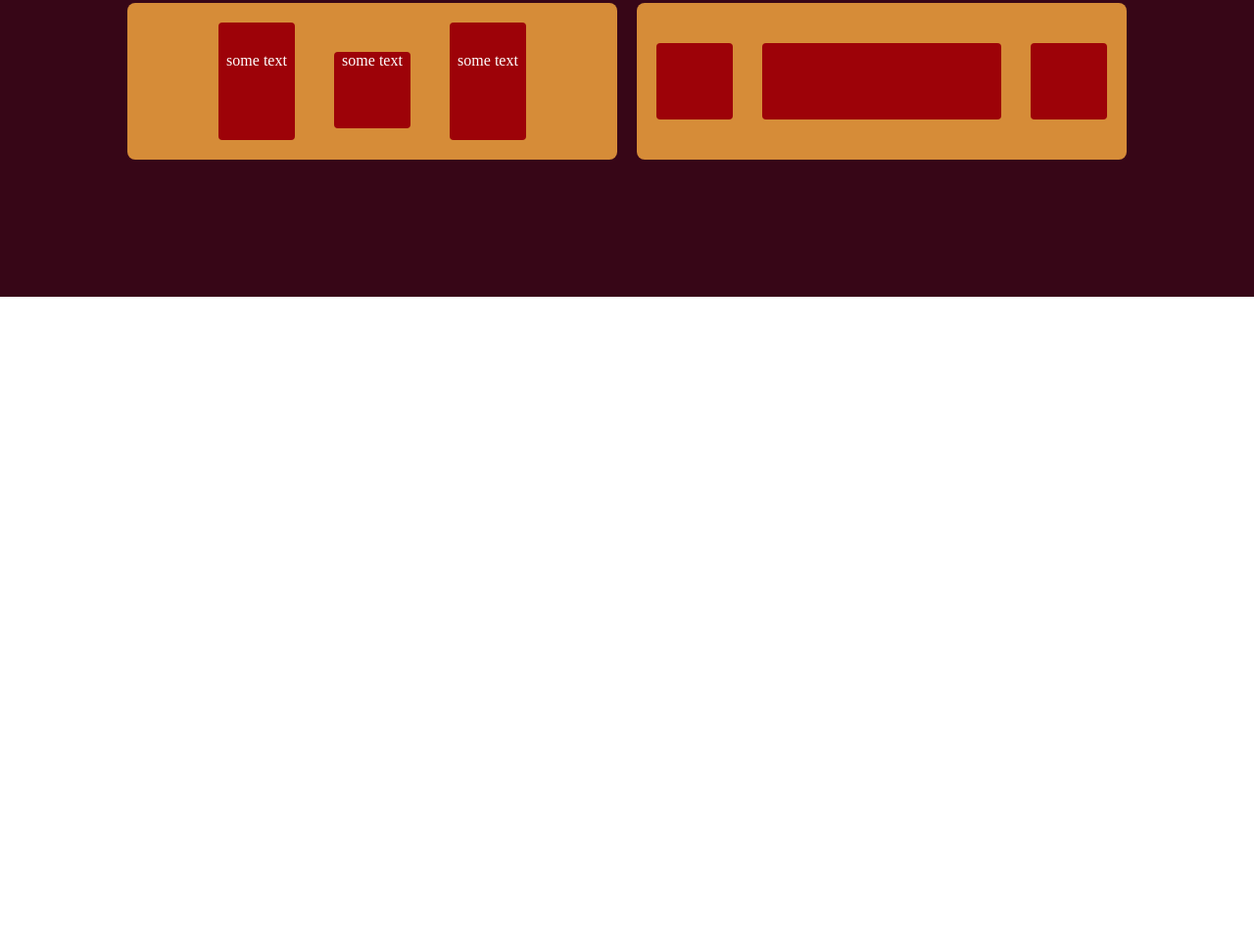
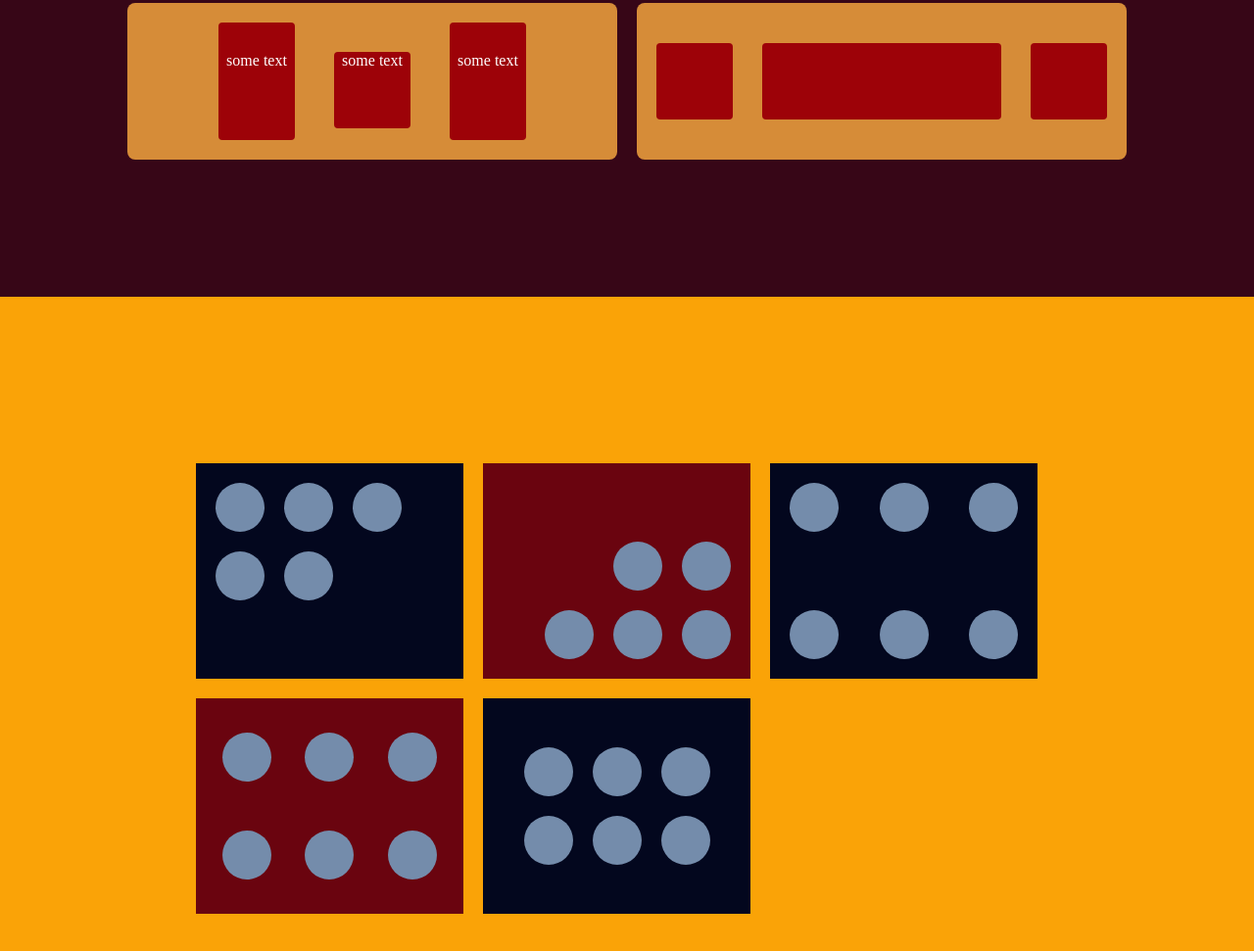
Before and after one commit to EllenSuni/flexbox-assignment, a plain HTML site: page index.html in a window 1280 px wide. Shown: the part 497-1468 px from the top of the page at 98% size. Before the commit the page ends 800 px from the top, so only its background shows below. Drawn offline with Linux system fonts and the light colour scheme.

Commit message:
circles done

```diff
--- a/index.html
+++ b/index.html
@@ -10,36 +10,79 @@
 </head>
 <body>
     <div class="screen screen--red">
-        <div class="card card__one card--yellow">
+        <div class="card__one card--yellow">
             <div class="card__square"></div>
             <div class="card__square"></div>
             <div class="card__square"></div>
         </div>
-        <div class="card card__two card--yellow">
+        <div class="card__two card--yellow">
             <div class="card__square"></div>
             <div class="card__square"></div>
             <div class="card__square"></div>
         </div>
-        <div class="card card__three card--yellow">
+        <div class="card__three card--yellow">
             <div class="card__square"></div>
             <div class="card__square"></div>
             <div class="card__square"></div>
         </div>
-        <div class="card card__four card--yellow">
+        <div class="card__four card--yellow">
             <div class="card__square"></div>
             <div class="card__square"></div>
             <div class="card__square card__four--different"></div>
         </div>
-        <div class="card card__five card--yellow">
+        <div class="card__five card--yellow">
             <div class="card__square card__five--side"><p>some text</p></div>
             <div class="card__square"><p>some text</p></div>
             <div class="card__square card__five--side"><p>some text</p></div>
         </div>
-        <div class="card card__six card--yellow">
+        <div class="card__six card--yellow">
             <div class="card__square"></div>
             <div class="card__square card__six--middle"></div>
             <div class="card__square"></div>
         </div>
     </div>
+    <div class="screen screen--yellow">
+        <div class="container">
+            <div class="card-bottom card--blue">
+                <div class="circle"></div>
+                <div class="circle"></div>
+                <div class="circle"></div>
+                <div class="circle"></div>
+                <div class="circle"></div>
+            </div>
+            <div class="card-bottom card-bottom__two card--red">
+                <div class="circle"></div>
+                <div class="circle"></div>
+                <div class="circle"></div>
+                <div class="circle"></div>
+                <div class="circle"></div>
+            </div>
+            <div class="card-bottom card-bottom__three card--blue">
+                <div class="circle"></div>
+                <div class="circle"></div>
+                <div class="circle"></div>
+                <div class="circle"></div>
+                <div class="circle"></div>
+                <div class="circle"></div>
+            </div>
+            <div class="card-bottom card-bottom__four card--red">
+                <div class="circle"></div>
+                <div class="circle"></div>
+                <div class="circle"></div>
+                <div class="circle"></div>
+                <div class="circle"></div>
+                <div class="circle"></div>
+            </div>
+            <div class="card-bottom card-bottom__five card--blue">
+                <div class="circle"></div>
+                <div class="circle"></div>
+                <div class="circle"></div>
+                <div class="circle"></div>
+                <div class="circle"></div>
+                <div class="circle"></div>
+            </div>
+        </div>
+    </div>
+
 </body>
 </html>
--- a/styles/style.css
+++ b/styles/style.css
@@ -5,6 +5,8 @@
     align-items: center;
     align-content: center;
 }
+
+/* SQUARES */
 
 .screen--red {
     min-height: 100vh;
@@ -79,3 +81,68 @@
     flex-grow: 1;
     margin: 10px;
 }
+
+
+/* CIRCLES */
+
+.screen--yellow {
+    min-height: 100vh;
+    width: 100%;
+    background-color: #FAA307;
+}
+
+.container {
+    display: flex;
+    justify-content: flex-start;
+    flex-wrap: wrap;
+    width: 900px;
+}
+
+.circle {
+    background-color: #748CAB;
+    width: 50px;
+    height: 50px;
+    border-radius: 50%;
+    margin: 10px;
+}
+
+.card--blue {
+    background-color: #03071E;
+}
+
+.card--red {
+    background-color: #6A040F;
+}
+
+.card-bottom {
+    max-width: 273px;
+    width: 100%;
+    height: 220px;
+    margin: 10px;
+    padding: 10px;
+
+    display: flex;
+    flex-wrap: wrap;
+    align-content: flex-start;
+}
+
+.card-bottom__two {
+    flex-wrap: wrap-reverse;
+    justify-content: flex-end;
+}
+
+.card-bottom__three {
+    justify-content: space-between;
+    align-content: space-between;
+}
+
+.card-bottom__four {
+    justify-content: space-around;
+    align-items: center;
+    align-content: space-around;
+}
+
+.card-bottom__five {
+    justify-content: center;
+    align-content: center;
+}
```
